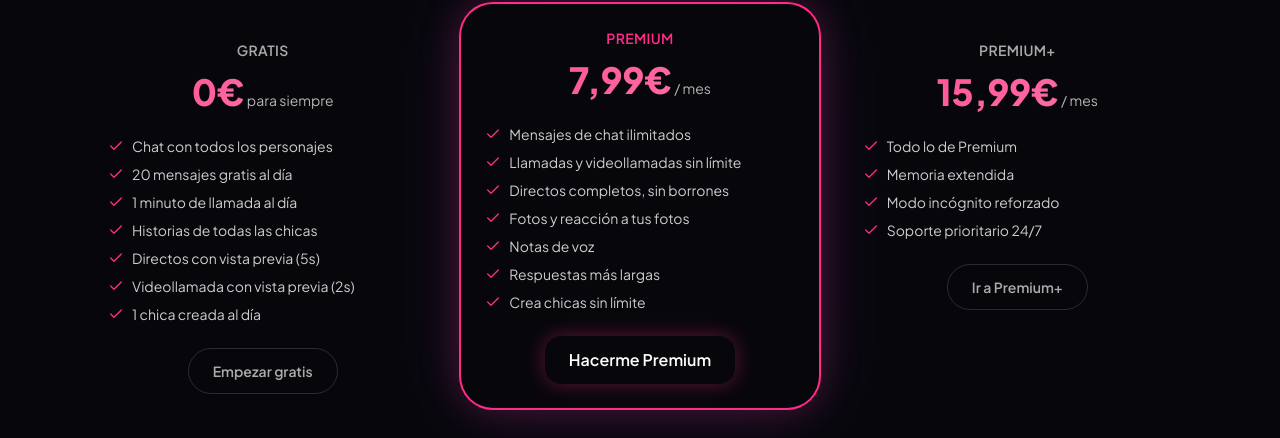
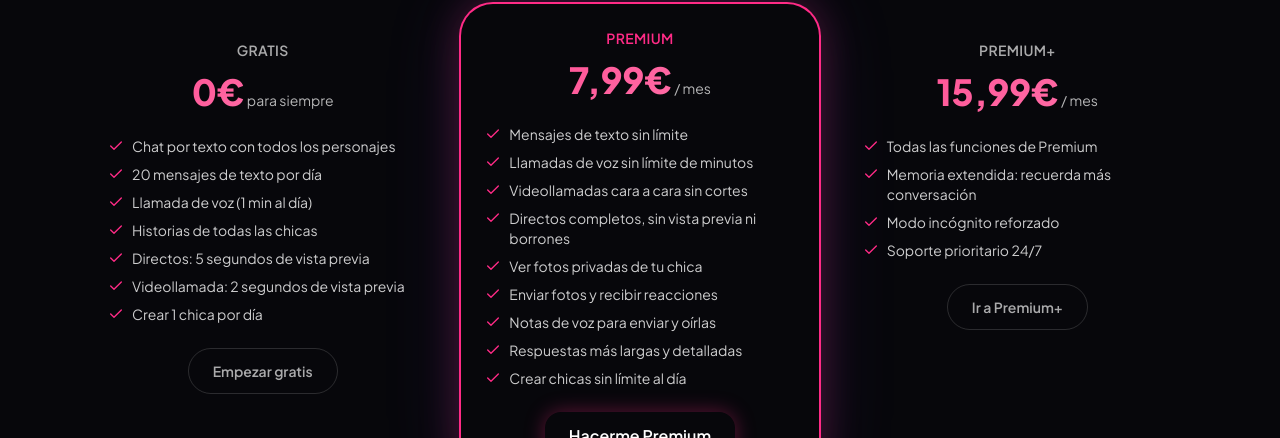
Before and after one commit to 3737631/luciaia, a Next.js app: page /luciaia/premium in a window 1280 px wide. Shown: the part 504-942 px from the top of the page. Built offline with nearby package versions, Linux system fonts and the light colour scheme; no server answers.

Commit message:
fix: detallar en premium/% lo que da exactamente cada funcion (mensajes, llamadas, videollamadas, directos, fotos, notas de voz, crear chicas)

```diff
--- a/src/app/premium/page.tsx
+++ b/src/app/premium/page.tsx
@@ -19,13 +19,13 @@ const plans = [
     period: "para siempre",
     highlight: false,
     features: [
-      "Chat con todos los personajes",
-      "20 mensajes gratis al día",
-      "1 minuto de llamada al día",
+      "Chat por texto con todos los personajes",
+      "20 mensajes de texto por día",
+      "Llamada de voz (1 min al día)",
       "Historias de todas las chicas",
-      "Directos con vista previa (5s)",
-      "Videollamada con vista previa (2s)",
-      "1 chica creada al día",
+      "Directos: 5 segundos de vista previa",
+      "Videollamada: 2 segundos de vista previa",
+      "Crear 1 chica por día",
     ],
     cta: "Empezar gratis",
     href: "/girls",
@@ -39,13 +39,15 @@ const plans = [
     period: "/ mes",
     highlight: true,
     features: [
-      "Mensajes de chat ilimitados",
-      "Llamadas y videollamadas sin límite",
-      "Directos completos, sin borrones",
-      "Fotos y reacción a tus fotos",
-      "Notas de voz",
-      "Respuestas más largas",
-      "Crea chicas sin límite",
+      "Mensajes de texto sin límite",
+      "Llamadas de voz sin límite de minutos",
+      "Videollamadas cara a cara sin cortes",
+      "Directos completos, sin vista previa ni borrones",
+      "Ver fotos privadas de tu chica",
+      "Enviar fotos y recibir reacciones",
+      "Notas de voz para enviar y oírlas",
+      "Respuestas más largas y detalladas",
+      "Crear chicas sin límite al día",
     ],
     cta: "Hacerme Premium",
     href: "/girls",
@@ -59,8 +61,8 @@ const plans = [
     period: "/ mes",
     highlight: false,
     features: [
-      "Todo lo de Premium",
-      "Memoria extendida",
+      "Todas las funciones de Premium",
+      "Memoria extendida: recuerda más conversación",
       "Modo incógnito reforzado",
       "Soporte prioritario 24/7",
     ],
```
